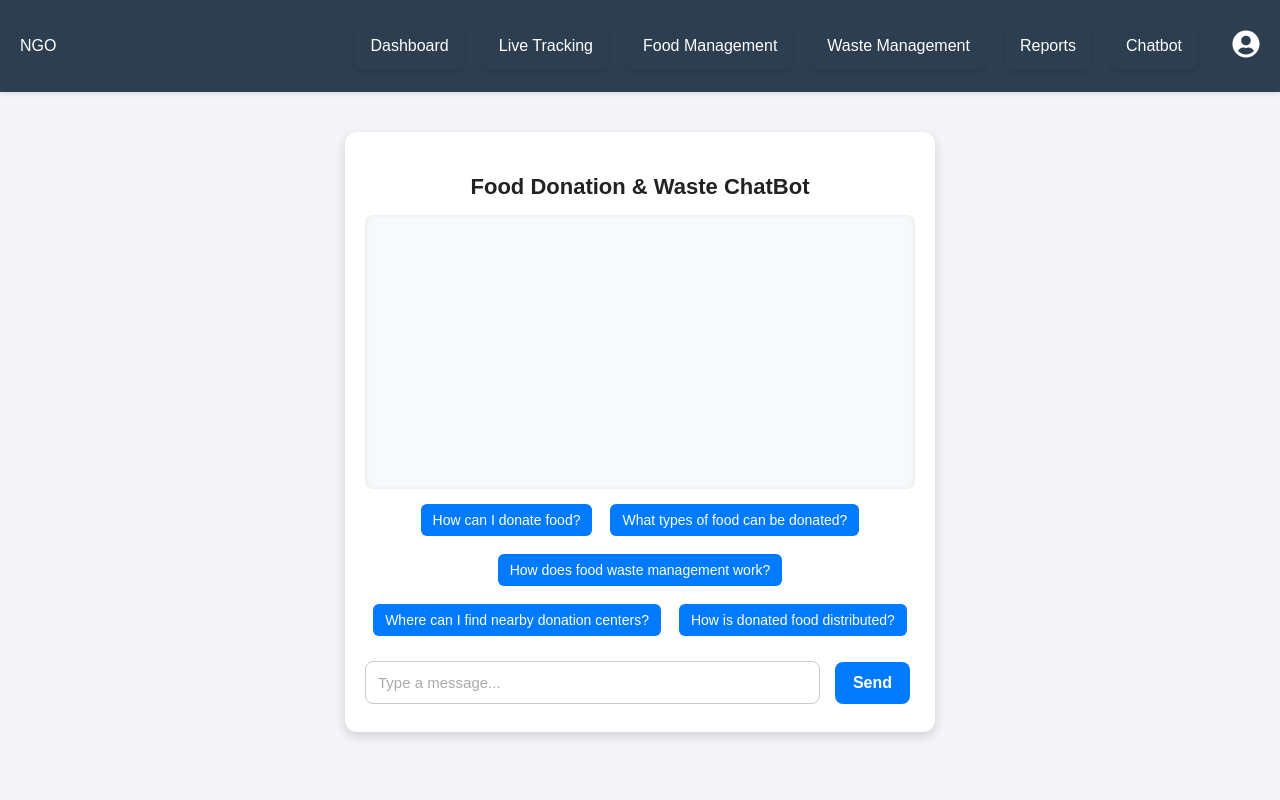
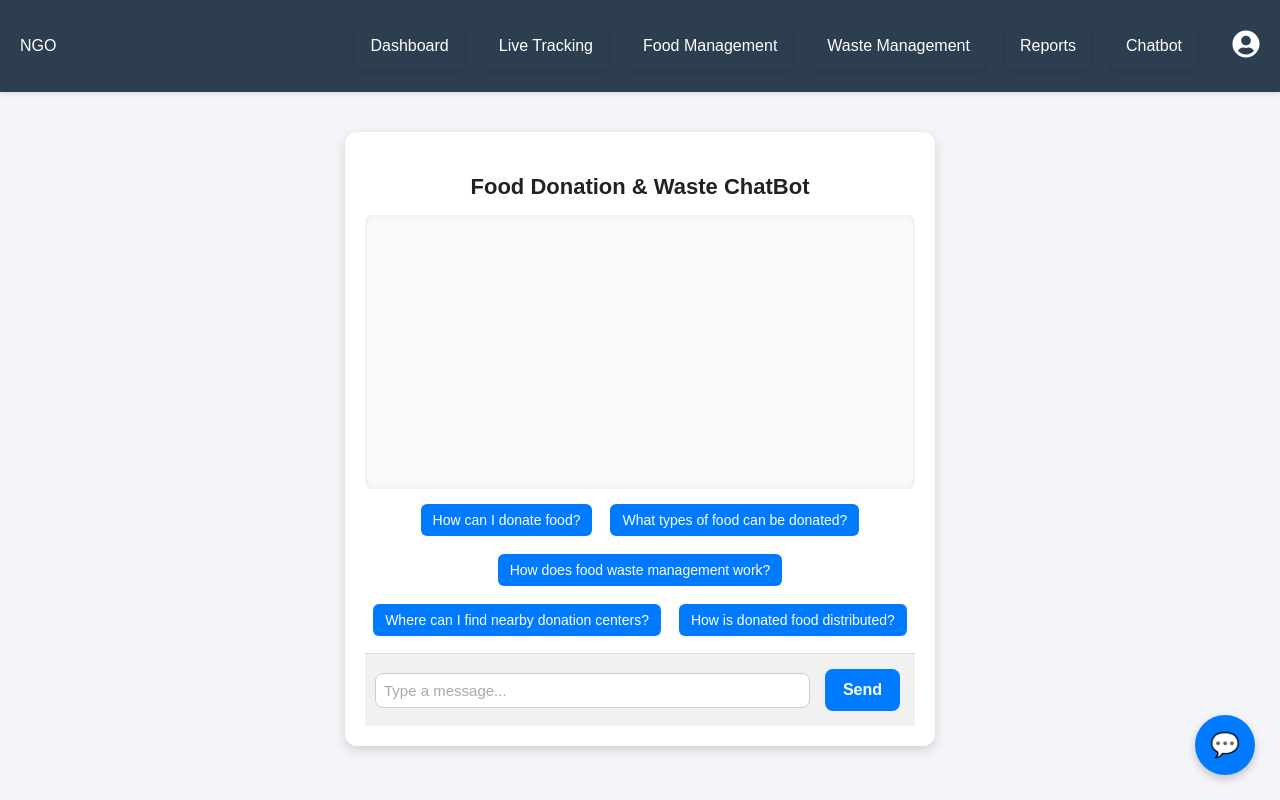
Before and after one commit to Yuvi-97/food-management, a React (Create React App) app in the folder frontend/foodmanagement/: page /chatbot in a window 1280 px wide. Built offline with nearby package versions, Linux system fonts and the light colour scheme.

Commit message:
Chatbot icon is added in all pages

```diff
--- a/frontend/foodmanagement/src/App.js
+++ b/frontend/foodmanagement/src/App.js
@@ -1,4 +1,4 @@
-import React from "react";
+import React, { useState } from "react";
 import { BrowserRouter as Router, Routes, Route, useLocation } from "react-router-dom";
 import Dashboard from "./components/ngo/ngocomponents/Dashboard";
 import LiveTracking from "./components/ngo/ngocomponents/LiveTracking";
@@ -11,20 +11,26 @@ import SignUp from "./components/login-signup/signup";
 import DonorDashboard from "./components/donors/DonorDashboard";
 import AdminDashboard from "./components/Admin/Dashboard";
 import ChatBot from "./components/ngo/ngocomponents/ChatBot";
+import ChatBotIcon from "./components/ngo/ngocomponents/ChatBotIcon"; // Import chatbot icon
 
 const Layout = () => {
   const location = useLocation();
+  const [chatOpen, setChatOpen] = useState(false);
 
-  // Show Navigation only on specific pages
+  // Pages that should show navigation
   const showNavPages = [
     "/ngo-dashboard",
     "/live-tracking",
     "/food-management",
     "/waste-management",
     "/reports",
-    "/chatbot",
+    "/chatbot"
   ];
   const shouldShowNav = showNavPages.includes(location.pathname);
+
+  // Exclude chatbot icon from login & signup pages
+  const excludeChatBot = ["/", "/signup"];
+  const shouldShowChatBot = !excludeChatBot.includes(location.pathname);
 
   return (
     <>
@@ -43,6 +49,17 @@ const Layout = () => {
           <Route path="/donordashboard" element={<DonorDashboard />} />
         </Routes>
       </div>
+
+      {/* Floating ChatBot Icon */}
+      {shouldShowChatBot && <ChatBotIcon onClick={() => setChatOpen(!chatOpen)} />}
+
+      {/* ChatBot Popup */}
+      {chatOpen && (
+        <div className="chat-popup">
+          <button className="close-btn" onClick={() => setChatOpen(false)}>✖</button>
+          <ChatBot />
+        </div>
+      )}
     </>
   );
 };
--- /dev/null
+++ b/frontend/foodmanagement/src/components/ngo/ngocomponents/ChatBotIcon.jsx
@@ -0,0 +1,12 @@
+import React from "react";
+import "../ngostyles/ChatBotIcon.css"
+
+const ChatBotIcon = ({ onClick }) => {
+  return (
+    <button className="chatbot-icon" onClick={onClick}>
+      💬
+    </button>
+  );
+};
+
+export default ChatBotIcon;
--- /dev/null
+++ b/frontend/foodmanagement/src/components/ngo/ngostyles/ChatBotIcon.css
@@ -0,0 +1,103 @@
+/* Chatbot Icon */
+.chatbot-icon {
+  position: fixed;
+  bottom: 20px;
+  right: 20px;
+  background-color: #007bff;
+  color: white;
+  border: none;
+  border-radius: 50%;
+  width: 60px;
+  height: 60px;
+  font-size: 24px;
+  cursor: pointer;
+  box-shadow: 0 4px 8px rgba(0, 0, 0, 0.2);
+  transition: all 0.3s ease-in-out;
+  display: flex;
+  justify-content: center;
+  align-items: center;
+}
+
+.chatbot-icon:hover {
+  background-color: #0056b3;
+  transform: scale(1.1);
+}
+
+/* Chat Popup */
+.chat-popup {
+  position: fixed;
+  width: 380px;
+  background: white;
+  border-radius: 12px;
+  box-shadow: 0 6px 12px rgba(0, 0, 0, 0.2);
+  border: 1px solid #ddd;
+  overflow: hidden;
+  transition: all 0.3s ease-in-out;
+  cursor: grab;
+}
+
+/* Chat Header */
+.chat-header {
+  background: #007bff;
+  color: white;
+  padding: 12px 16px;
+  font-size: 16px;
+  font-weight: bold;
+  display: flex;
+  justify-content: space-between;
+  align-items: center;
+  cursor: move; /* Indicate it's draggable */
+}
+
+/* Close Button */
+.close-btn {
+  background: transparent;
+  color: white;
+  border: none;
+  cursor: pointer;
+  font-size: 18px;
+  padding: 5px;
+  transition: 0.3s;
+}
+
+.close-btn:hover {
+  color: #ddd;
+}
+
+/* Chat Content */
+.chat-content {
+  padding: 15px;
+  max-height: 300px;
+  overflow-y: auto;
+}
+
+/* Input Area */
+.chat-input-container {
+  display: flex;
+  padding: 10px;
+  background: #f1f1f1;
+  border-top: 1px solid #ddd;
+}
+
+.chat-input {
+  flex: 1;
+  padding: 8px;
+  border: 1px solid #ccc;
+  border-radius: 8px;
+  outline: none;
+}
+
+.chat-send {
+  background: #007bff;
+  color: white;
+  border: none;
+  padding: 8px 14px;
+  margin-left: 8px;
+  border-radius: 8px;
+  cursor: pointer;
+  transition: all 0.3s ease-in-out;
+}
+
+.chat-send:hover {
+  background: #0056b3;
+}
```
